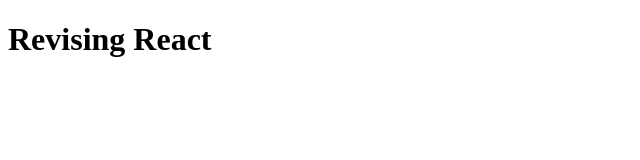
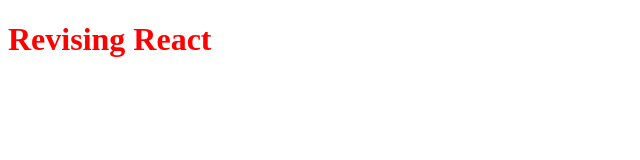
Before and after one commit to RajveerNarang/Revise-React, a plain HTML site: page index.html in a window 1280 px wide. Shown: the whole page, without its empty margins (0-640 px from the left). Drawn offline with nearby package versions, Linux system fonts and the light colour scheme.

Commit message:
intecting css

```diff
--- /dev/null
+++ b/index.css
@@ -0,0 +1,3 @@
+#heading {
+  color: red;
+}
--- a/index.html
+++ b/index.html
@@ -3,6 +3,7 @@
   <head>
     <meta charset="UTF-8" />
     <meta name="viewport" content="width=device-width, initial-scale=1.0" />
+    <link rel="stylesheet" href="./index.css" />
     <title>Revise React</title>
   </head>
   <body>
```
